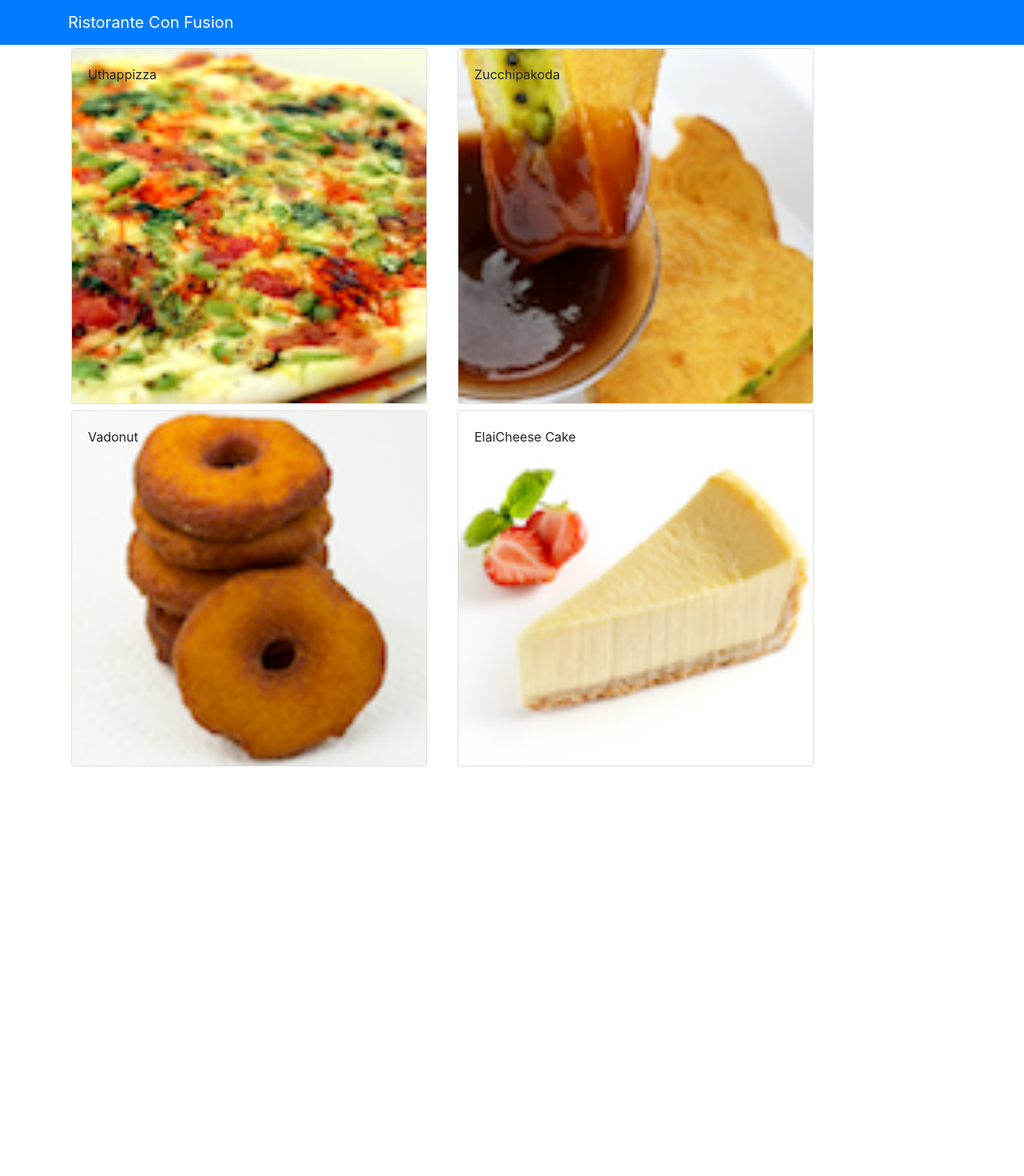
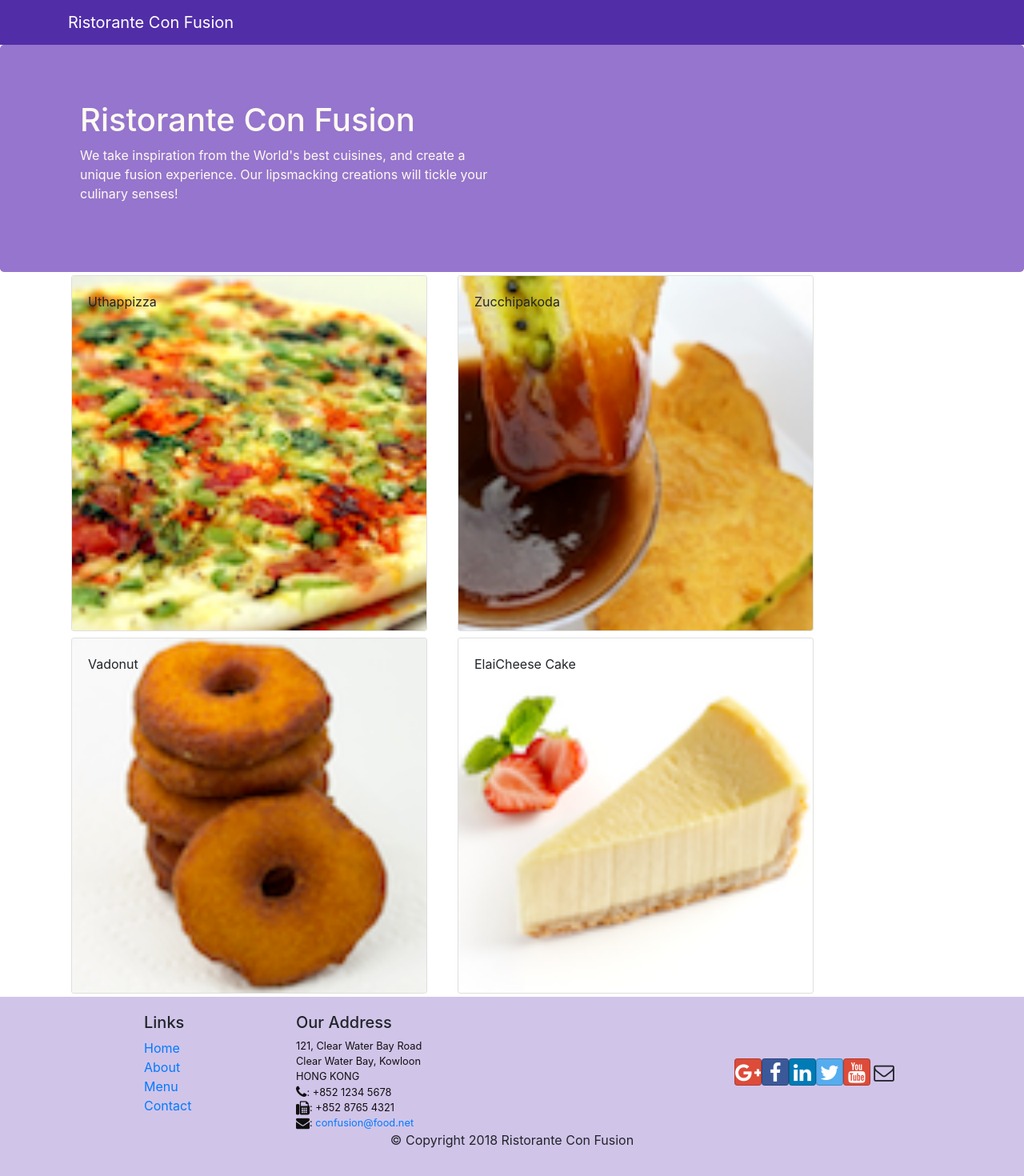
Before and after one commit to gargnandini/FSWD_project2, a React (Create React App) app: page / in a window 1280 px wide. Shown: the top 1470 px of the page at 80% size. Before the commit the page ends 962 px from the top, so only its background shows below. Built offline with nearby package versions, Linux system fonts and the light colour scheme.

Commit message:
Header and Footer

```diff
--- a/package.json
+++ b/package.json
@@ -8,6 +8,8 @@
     "@testing-library/react": "^9.3.2",
     "@testing-library/user-event": "^7.1.2",
     "bootstrap": "^4.5.2",
+    "bootstrap-social": "^5.1.1",
+    "font-awesome": "^4.7.0",
     "react": "^16.13.1",
     "react-dom": "^16.13.1",
     "react-popper": "^2.2.3",
--- a/src/App.css
+++ b/src/App.css
@@ -1,38 +1,33 @@
-/* .App {
-  text-align: center;
+.row-header{
+  margin:0px auto;
+  padding:0px auto;
 }
 
-.App-logo {
-  height: 40vmin;
-  pointer-events: none;
+.row-content {
+  margin:0px auto;
+  padding: 50px 0px 50px 0px;
+  border-bottom: 1px ridge;
+  min-height:400px;
 }
 
-@media (prefers-reduced-motion: no-preference) {
-  .App-logo {
-    animation: App-logo-spin infinite 20s linear;
-  }
+.footer{
+  background-color: #D1C4E9;
+  margin:0px auto;
+  padding: 20px 0px 20px 0px;
+}
+.jumbotron {
+  padding:70px 30px 70px 30px;
+  margin:0px auto;
+  background: #9575CD ;
+  color:floralwhite;
 }
 
-.App-header {
-  background-color: #282c34;
-  min-height: 100vh;
-  display: flex;
-  flex-direction: column;
-  align-items: center;
-  justify-content: center;
-  font-size: calc(10px + 2vmin);
-  color: white;
+address{
+  font-size:80%;
+  margin:0px;
+  color:#0f0f0f;
 }
 
-.App-link {
-  color: #61dafb;
+.navbar-dark {
+  background-color: #512DA8;
 }
-
-@keyframes App-logo-spin {
-  from {
-    transform: rotate(0deg);
-  }
-  to {
-    transform: rotate(360deg);
-  }
-} */
--- /dev/null
+++ b/src/components/FooterComponent.js
@@ -0,0 +1,50 @@
+import React from 'react';
+
+function Footer(props) {
+    return (
+        <div className="footer">
+            <div className="container">
+                <div className="row justify-content-center">
+                    <div className="col-4 offset-1 col-sm-2">
+                        <h5>Links</h5>
+                        <ul className="list-unstyled">
+                            <li><a href="#">Home</a></li>
+                            <li><a href="#">About</a></li>
+                            <li><a href="#">Menu</a></li>
+                            <li><a href="contactus.html">Contact</a></li>
+                        </ul>
+                    </div>
+                    <div className="col-7 col-sm-5">
+                        <h5>Our Address</h5>
+                        <address>
+	    	                121, Clear Water Bay Road<br />
+		                    Clear Water Bay, Kowloon<br />
+		                    HONG KONG<br />
+		                    <i className="fa fa-phone fa-lg"></i>: +852 1234 5678<br />
+		                    <i className="fa fa-fax fa-lg"></i>: +852 8765 4321<br />
+		                    <i className="fa fa-envelope fa-lg"></i>: <a href="mailto:confusion@food.net">
+                            confusion@food.net</a>
+                        </address>
+                    </div>
+                    <div className="col-12 col-sm-4 align-self-center">
+                        <div className="text-center">
+                            <a className="btn btn-social-icon btn-google" href="http://google.com/+"><i className="fa fa-google-plus"></i></a>
+                            <a className="btn btn-social-icon btn-facebook" href="http://www.facebook.com/profile.php?id="><i className="fa fa-facebook"></i></a>
+                            <a className="btn btn-social-icon btn-linkedin" href="http://www.linkedin.com/in/"><i className="fa fa-linkedin"></i></a>
+                            <a className="btn btn-social-icon btn-twitter" href="http://twitter.com/"><i className="fa fa-twitter"></i></a>
+                            <a className="btn btn-social-icon btn-google" href="http://youtube.com/"><i className="fa fa-youtube"></i></a>
+                            <a className="btn btn-social-icon" href="mailto:"><i className="fa fa-envelope-o"></i></a>
+                        </div>
+                    </div>
+                </div>
+                <div className="row justify-content-center">
+                    <div className="col-auto">
+                        <p>© Copyright 2018 Ristorante Con Fusion</p>
+                    </div>
+                </div>
+            </div>
+        </div>
+    );
+}
+
+export default Footer;
--- /dev/null
+++ b/src/components/HeaderComponent.js
@@ -0,0 +1,30 @@
+// const { Component } = require("react")
+
+import React, { Component } from 'react';
+import { Navbar, NavbarBrand, Jumbotron } from 'reactstrap';
+
+class Header extends Component {
+    render() {
+        return(
+            <>
+                <Navbar dark>
+                    <div className="container">
+                        <NavbarBrand href="/">Ristorante Con Fusion</NavbarBrand>
+                    </div>
+                </Navbar>
+                <Jumbotron>
+                    <div className="container">
+                        <div className="row row-header">
+                            <div className="col-12 col-sm-6">
+                                <h1>Ristorante Con Fusion</h1>
+                                <p>We take inspiration from the World's best cuisines, and create a unique fusion experience. Our lipsmacking creations will tickle your culinary senses!</p>
+                            </div>
+                        </div>
+                    </div>
+                </Jumbotron>
+            </>
+        );
+    }
+}
+
+export default Header;
--- a/src/components/MainComponent.js
+++ b/src/components/MainComponent.js
@@ -1,7 +1,8 @@
 import React, { Component } from 'react';
-import { Navbar, NavbarBrand } from 'reactstrap';
 import Menu from './MenuComponent';
 import DishDetail from './DishdetailComponent';
+import Header from './HeaderComponent';
+import Footer from './FooterComponent';
 import { DISHES } from '../shared/dishes';
 
 class Main extends Component {
@@ -21,13 +22,10 @@
   render() {
     return (
       <div>
-        <Navbar dark color="primary">
-          <div className="container">
-            <NavbarBrand href="/">Ristorante Con Fusion</NavbarBrand>
-          </div>
-        </Navbar>
+        <Header/>
         <Menu dishes={this.state.dishes} onClick={(dishId) => this.onDishSelect(dishId)} />
         <DishDetail dish={this.state.dishes.filter((dish) => dish.id === this.state.selectedDish)[0]} />
+        <Footer />
       </div>
     );
   }
--- a/src/components/MenuComponent.js
+++ b/src/components/MenuComponent.js
@@ -1,5 +1,5 @@
 import React from 'react';
-import { Card, CardImg, CardImgOverlay, CardText, CardBody, CardTitle } from 'reactstrap';
+import { Card, CardImg, CardImgOverlay, CardTitle } from 'reactstrap';
 
     function RenderMenuItem({dish, onClick}) {
         return(
--- a/src/index.js
+++ b/src/index.js
@@ -1,6 +1,8 @@
 import React from 'react';
 import ReactDOM from 'react-dom';
 import 'bootstrap/dist/css/bootstrap.css';
+import 'font-awesome/css/font-awesome.min.css';
+import 'bootstrap-social/bootstrap-social.css';
 import './index.css';
 import App from './App';
 import * as serviceWorker from './serviceWorker';
```
Also changed, not shown: 1 other file (tests, documents, lock files or other folders).
